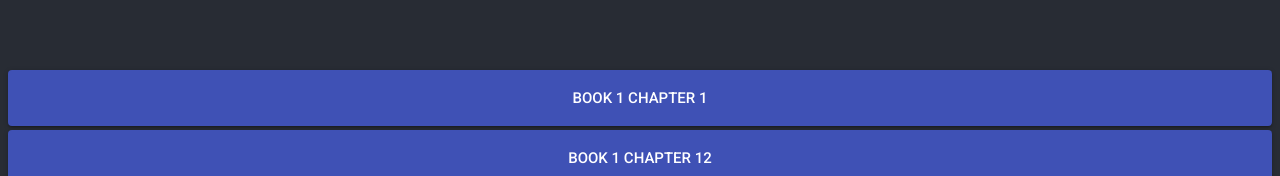
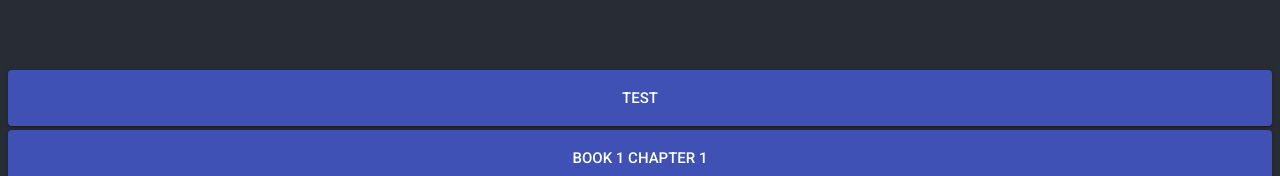
Before and after one commit to BennyCarlsson/mandarin-training, a React (Create React App) app: page / in a window 1280 px wide. Shown: the part 450-626 px from the top of the page. Built offline with nearby package versions, Linux system fonts and the light colour scheme.

Commit message:
scroll fix and page animation

```diff
--- a/package.json
+++ b/package.json
@@ -8,7 +8,8 @@
     "gh-pages": "^2.0.1",
     "react": "^16.8.4",
     "react-dom": "^16.5.2",
-    "react-scripts": "2.0.4"
+    "react-scripts": "2.0.4",
+    "react-transition-group": "^4.0.1"
   },
   "scripts": {
     "start": "react-scripts start",
--- a/src/App.css
+++ b/src/App.css
@@ -1,9 +1,13 @@
+#root {
+  overflow-x: hidden;
+}
 .App {
   background-color: #282c34;
   min-height: 100vh;
   max-height: 100vh;
   color: white;
   overflow: auto;
+  overflow-x: hidden;
 }
 .whiteText {
   color: white;
@@ -17,22 +21,63 @@
 .listItemText {
   font-size: 2rem;
 }
+
 .quizPageWrapper {
+  display: none;
   min-height: 100vh;
   max-height: 100vh;
+  flex-direction: column;
+  align-items: center;
+  justify-content: center;
+  background-color: #282c34;
+}
+
+.my-node-enter {
+  display: flex;
+  position: absolute;
+  top: 0;
+  left: 100vw;
+}
+.my-node-enter-active {
+  transition: all 300ms;
+  display: flex;
+  position: absolute;
+  top: 0;
+  left: 0;
+}
+.my-node-enter-done {
+  display: flex;
+  position: absolute;
+  top: 0;
+}
+
+.my-node-exit {
+  display: flex;
+  position: absolute;
+  top: 0;
+  left: 0;
+}
+.my-node-exit-active {
+  display: flex;
+  position: absolute;
+  top: 0;
+  left: 100vw;
+  transition: all 300ms;
+}
+.my-node-exit-done {
+  display: none;
+}
+
+.resultPageWrapper {
+  min-height: 100vh;
+  min-width: 100vw;
   display: flex;
   flex-direction: column;
   align-items: center;
   justify-content: center;
-  padding-left: 8px;
-  padding-right: 8px;
-}
-.resultPageWrapper {
-  min-height: 100vh;
-  display: flex;
-  flex-direction: column;
-  align-items: center;
-  justify-content: center;
+  position: absolute;
+  top: 0;
+  background-color: #282c34;
 }
 .theWord {
   font-size: 8em;
@@ -67,7 +112,7 @@
 .optionsDiv {
   display: grid;
   grid-template-columns: 50% 50%;
-  width: 100%;
+  width: calc(100% - 16px);
   grid-column-gap: 8px;
   grid-row-gap: 8px;
   overflow: hidden;
@@ -152,7 +197,7 @@
 
 @media only screen and (max-width: 1024px) {
   .App {
-    scroll-snap-type: y mandatory;
+    scroll-snap-type: y proximity;
   }
   .pickChapterTitle {
     scroll-snap-align: start;
--- a/src/App.js
+++ b/src/App.js
@@ -4,6 +4,7 @@ import "./App.css"
 import QuizPage from "./components/QuizPage"
 import { ResultPage } from "./components/ResultPage"
 import ChooseChapter from "./components/ChooseChapters"
+import { CSSTransition } from "react-transition-group"
 
 class App extends Component {
   AppDidMount = node => {
@@ -106,24 +107,28 @@ class App extends Component {
       showStartPage: false
     })
   }
-
-  render() {
-    // Game logic here works but is a mess Todo
+  renderChooseChapter = () => {
     return (
-      <div ref={this.AppDidMount} className="App">
-        {this.state.showStartPage ? (
       <ChooseChapter
         chooseChapterScrollTop={this.state.chooseChapterScrollTop}
         startChapter={this.startChapter}
       />
-        ) : this.isGameFinished() ? (
+    )
+  }
+
+  renderResultPage = () => {
+    return (
       <ResultPage
         wrongAnswers={this.state.wrongAnswers}
         gameWords={this.state.gameWords}
         replay={this.replay}
         replayIncorrectWords={this.replayIncorrectWords}
       />
-        ) : (
+    )
+  }
+
+  renderQuizPage = () => {
+    return (
       <QuizPage
         replay={this.replay}
         getCurrentWord={this.getCurrentWord}
@@ -135,7 +140,25 @@ class App extends Component {
         setShowTranslation={this.setShowTranslation}
         showTranslation={this.state.showTranslation}
       />
-        )}
+    )
+  }
+  render() {
+    // Game logic here works but is a mess Todo
+    console.log("1", this.state.showStartPage)
+    console.log("2", this.isGameFinished())
+    return (
+      <div ref={this.AppDidMount} className="App">
+        {this.renderChooseChapter()}
+        {!this.state.showStartPage &&
+          this.isGameFinished() &&
+          this.renderResultPage()}
+        <CSSTransition
+          in={!this.state.showStartPage && !this.isGameFinished()}
+          timeout={300}
+          classNames="my-node"
+        >
+          {this.renderQuizPage()}
+        </CSSTransition>
       </div>
     )
   }
--- a/src/components/ChaptersButtons.js
+++ b/src/components/ChaptersButtons.js
@@ -6,6 +6,15 @@ const ChapterButtons = props => {
   const { classes, startChapter } = props
   return (
     <Fragment>
+      <Button
+        variant="contained"
+        size="large"
+        color="primary"
+        className={classes.button}
+        onClick={() => startChapter("test")}
+      >
+        test
+      </Button>
       <Button
         variant="contained"
         size="large"
--- a/src/components/PageFooter.js
+++ b/src/components/PageFooter.js
@@ -15,7 +15,7 @@ const PageFooter = () => {
         >
           <Icon className={"fab fa-github"} />
         </span>
-        <span className="footerVersionNr"> v.1.0.3</span>
+        <span className="footerVersionNr"> v.1.1.0</span>
       </span>
     </div>
   )
--- a/src/vocabulary.json
+++ b/src/vocabulary.json
@@ -1,4 +1,11 @@
 {
+  "test": [
+    {
+      "chinese": "您",
+      "pinyin": "nín",
+      "english": "you"
+    }
+  ],
   "chapter1": [
     {
       "chinese": "您",
@@ -1915,7 +1922,7 @@
     },
     {
       "chinese": "雨伞",
-      "pinyin": "dǎ yǔsǎn",
+      "pinyin": "yǔsǎn",
       "english": "umbrella 🌂"
     },
     {
```
Also changed, not shown: 1 other file (tests, documents, lock files or other folders). Lines whose indentation alone changed are shown as unchanged.
